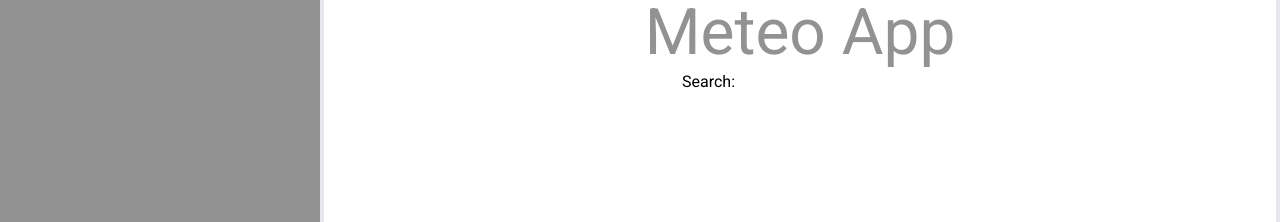
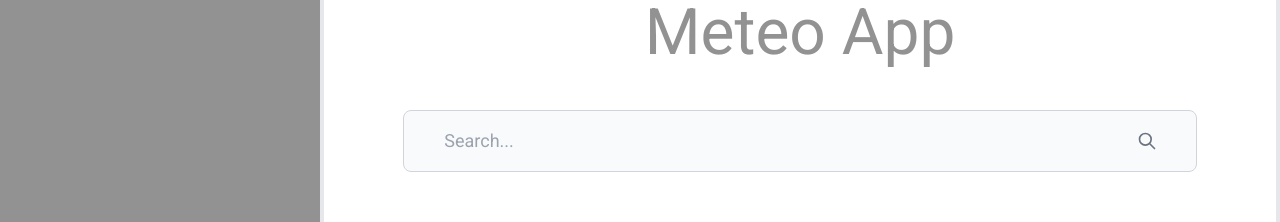
Before and after one commit to kristijan-kresic-hvar/meteoapp, a React (Vite) app: page / in a window 1280 px wide. Shown: the part 209-431 px from the top of the page. Built offline with nearby package versions, Linux system fonts and the light colour scheme.

Commit message:
Optimized searching with use-debounce and completed initial autocomplete ui

```diff
--- a/package.json
+++ b/package.json
@@ -13,7 +13,8 @@
     "nanoid": "^4.0.0",
     "prop-types": "^15.8.1",
     "react": "^18.2.0",
-    "react-dom": "^18.2.0"
+    "react-dom": "^18.2.0",
+    "use-debounce": "^9.0.2"
   },
   "devDependencies": {
     "@types/react": "^18.0.26",
--- a/src/components/Autocomplete/Autocomplete.jsx
+++ b/src/components/Autocomplete/Autocomplete.jsx
@@ -2,20 +2,22 @@ import { useState, useMemo } from 'react'
 
 // third party libraries
 import PropTypes from 'prop-types'
+import { useDebounce } from 'use-debounce'
 
 const Autocomplete = ({ options, onSelect, onFavorite, favorites }) => {
     const [searchQuery, setSearchQuery] = useState('')
+    const [debouncedSearchQuery] = useDebounce(searchQuery, 500)
 
     function handleSearchQueryChange(event) {
         setSearchQuery(event.target.value)
     }
 
     const filteredOptions = useMemo(() => {
-        const lowerCaseSearchQuery = searchQuery.toLowerCase()
+        const lowerCaseSearchQuery = debouncedSearchQuery.toLowerCase()
         return options.filter((option) =>
             option.city.toLowerCase().startsWith(lowerCaseSearchQuery)
         )
-    }, [options, searchQuery])
+    }, [options, debouncedSearchQuery])
 
     function handleOptionSelect(option) {
         setSearchQuery('')
@@ -23,24 +25,60 @@ const Autocomplete = ({ options, onSelect, onFavorite, favorites }) => {
     }
 
     return (
-        <div>
-            <label>
-                Search:
-                <input
-                    type="text"
-                    value={searchQuery}
-                    onChange={handleSearchQueryChange}
-                />
-            </label>
+        <div className="w-full">
+            <form>
+                <label
+                    for="city-search"
+                    class="mb-2 text-sm font-medium text-gray-900 sr-only"
+                >
+                    Search
+                </label>
+                <div class="relative w-full">
+                    <div class="absolute inset-y-0 right-0 flex items-center pr-10 pointer-events-none">
+                        <svg
+                            aria-hidden="true"
+                            class="w-5 h-5 text-gray-500"
+                            fill="none"
+                            stroke="currentColor"
+                            viewBox="0 0 24 24"
+                            xmlns="http://www.w3.org/2000/svg"
+                        >
+                            <path
+                                stroke-linecap="round"
+                                stroke-linejoin="round"
+                                stroke-width="2"
+                                d="M21 21l-6-6m2-5a7 7 0 11-14 0 7 7 0 0114 0z"
+                            >
+                            </path>
+                        </svg>
+                    </div>
+                    <input
+                        type="search"
+                        id="city-search"
+                        class="block w-full p-4 pl-10 text-sm text-gray-900 border text-md md:text-lg border-gray-300 rounded-lg bg-gray-50 focus:ring-blue-500 focus:border-blue-500"
+                        placeholder="Search..."
+                        value={searchQuery}
+                        onChange={handleSearchQueryChange}
+                    />
+                </div>
+            </form>
             {searchQuery.length > 0 && (
-                <ul>
+                <ul
+                    className="w-full mt-3 max-h-[600px] overflow-auto bg-gray-50 drop-shadow-lg"
+                >
                     {/* Znam da index nije idealna opcija za key, ali da ne dajem nanoid svakom gradu ovako je lakse, a api bi ionako trebao vracati id skupa sa gradom */}
                     {filteredOptions.map((option, index) => (
-                        <li key={index}>
-                            <button onClick={() => handleOptionSelect(option.city)}>
+                        <li className="flex justify-between" key={index}>
+                            <button
+                                className="w-full text-left hover:bg-gray-100 text-md md:text-lg py-4 px-10"
+                                onClick={() => handleOptionSelect(option.city)}
+                            >
                                 {option.city}
                             </button>
-                            <button onClick={() => onFavorite(option.city)}>
+                            <button
+                                className="text-2xl md:text-3xl px-8 text-center hover:bg-gray-100"
+                                onClick={() => onFavorite(option.city)}
+                            >
                                 {favorites.find((item) => item.name === option.city)
                                     ? '★'
                                     : '☆'}
--- a/src/views/SearchCity/SearchCity.jsx
+++ b/src/views/SearchCity/SearchCity.jsx
@@ -43,7 +43,7 @@ const SearchCity = () => {
             />
             <main className="flex flex-col w-full border-4 items-center pt-[200px]">
                 <h1 className={styles.searchCity__heading}>Meteo App</h1>
-                <div>
+                <div className="w-5/6 max-w-[1000px] mt-10">
                     <Autocomplete
                         options={cities}
                         onSelect={handleCitySelect}
```
Also changed, not shown: 1 other file (tests, documents, lock files or other folders).
